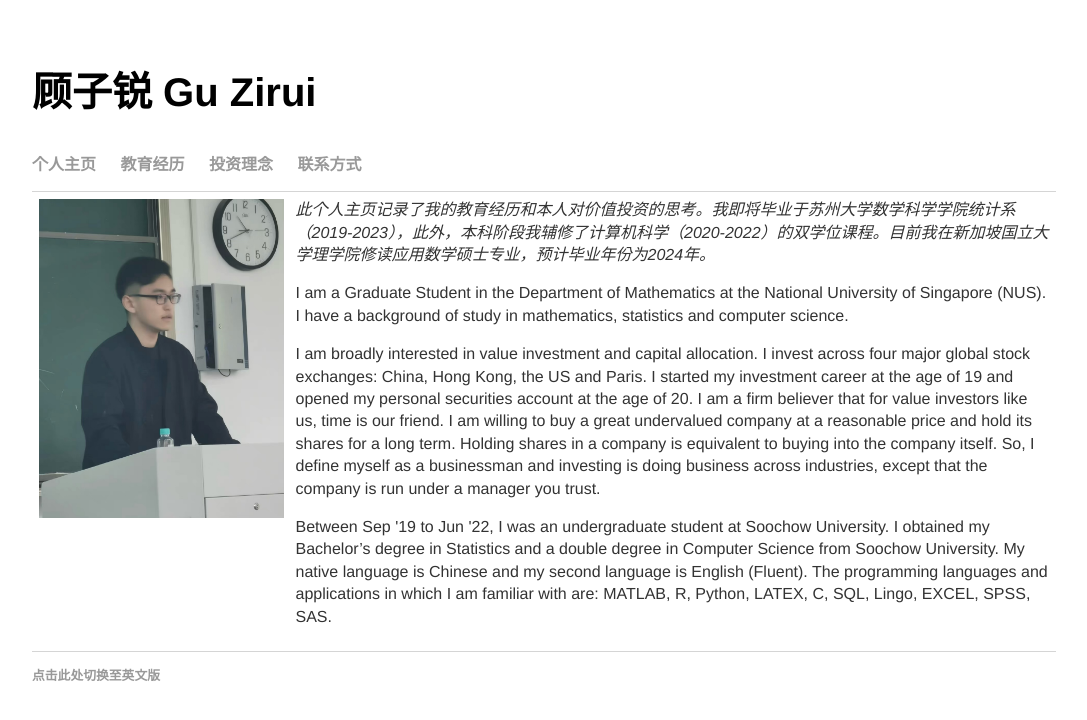
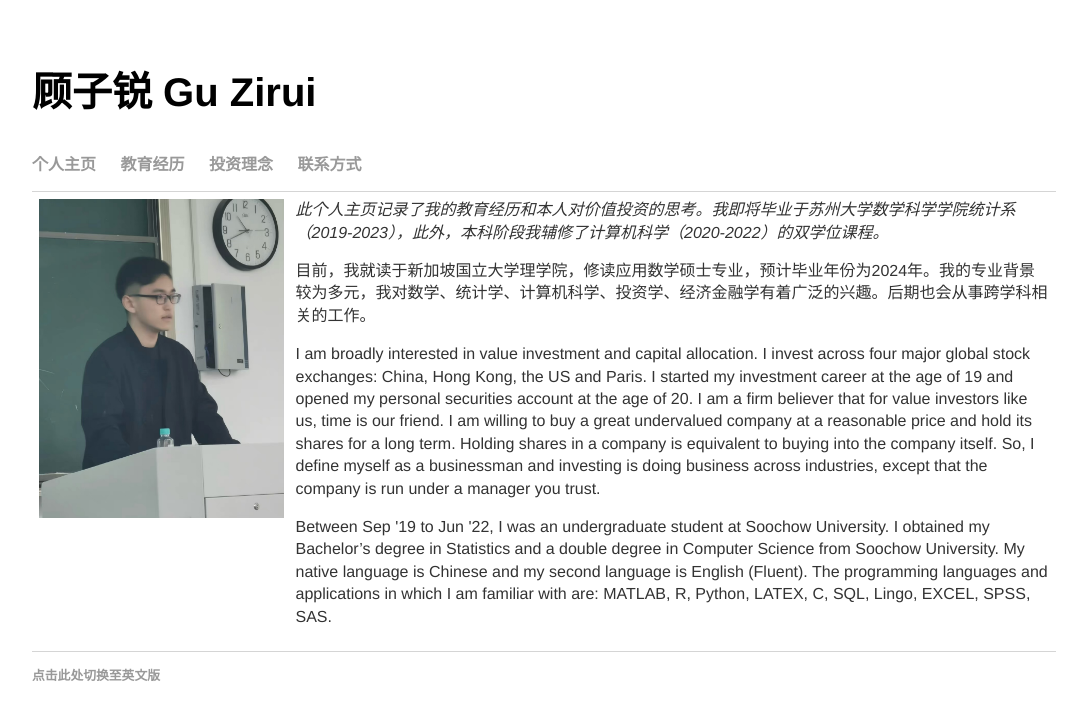
Before and after one commit to guzirui/guzirui.github.io, a Jekyll site: the page built from index.html, in a window 1280 px wide. Shown: the top 720 px of the page, without its empty margins (96-1183 px from the left). Built offline with Jekyll 4.4.1, drawn with Linux system fonts in a browser that asks for light colours.

Commit message:
Update index.html

```diff
--- a/index.html
+++ b/index.html
@@ -21,9 +21,9 @@ title: 顾子锐 Gu Zirui
     </td>
     <td>
       <div id="blurb">
-	<p><i>此个人主页记录了我的教育经历和本人对价值投资的思考。我即将毕业于苏州大学数学科学学院统计系（2019-2023），此外，本科阶段我辅修了计算机科学（2020-2022）的双学位课程。目前我在新加坡国立大学理学院修读应用数学硕士专业，预计毕业年份为2024年。</i></p>
+	<p><i>此个人主页记录了我的教育经历和本人对价值投资的思考。我即将毕业于苏州大学数学科学学院统计系（2019-2023），此外，本科阶段我辅修了计算机科学（2020-2022）的双学位课程。</i></p>
 
-	<p>I am a Graduate Student in the Department of Mathematics at the National University of Singapore (NUS).  I have a background of study in mathematics, statistics and computer science.</p>
+	<p>目前，我就读于新加坡国立大学理学院，修读应用数学硕士专业，预计毕业年份为2024年。我的专业背景较为多元，我对数学、统计学、计算机科学、投资学、经济金融学有着广泛的兴趣。后期也会从事跨学科相关的工作。</p>
 
 	<p>I am broadly interested in value investment and capital allocation. I invest across four major global stock exchanges: China, Hong Kong, the US and Paris. I started my investment career at the age of 19 and opened my personal securities account at the age of 20. I am a firm believer that for value investors like us, time is our friend. I am willing to buy a great undervalued company at a reasonable price and hold its shares for a long term. Holding shares in a company is equivalent to buying into the company itself. So, I define myself as a businessman and investing is doing business across industries, except that the company is run under a manager you trust.</p>
 
```
